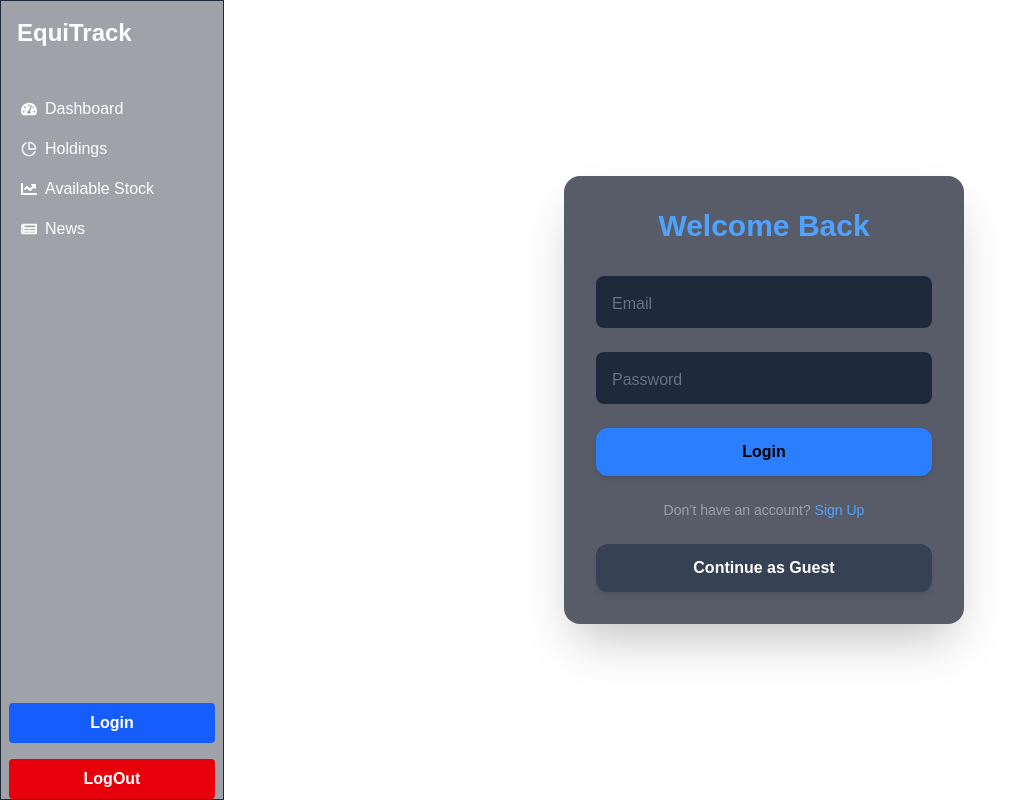
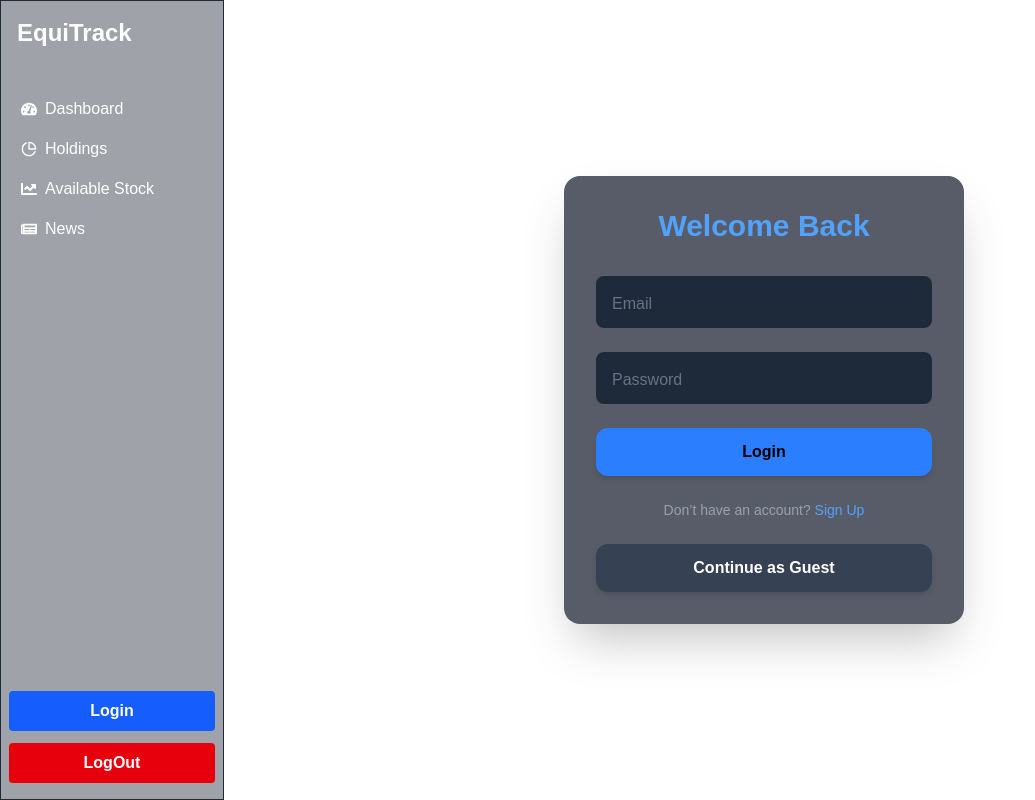
Before and after one commit to SaxenaAarohi/stock-portfolio-tracker, a Next.js app: page /login in a window 1280 px wide. Shown: the whole page, without its empty margins (0-1035 px from the left). Built offline with nearby package versions, Linux system fonts and the light colour scheme; no server answers.

Commit message:
guest added

```diff
--- a/src/Components/Sidebar.tsx
+++ b/src/Components/Sidebar.tsx
@@ -31,7 +31,7 @@ export default function Sidebar() {
       </button>
 
       <div
-        className={`flex flex-col justify-between fixed md:static top-12 left-0 h-screen w-56 md:bg-gray-900/40  bg-black border border-gray-800 text-white
+        className={`flex flex-col justify-between fixed md:static top-12 left-0 h-[92%] md:h-screen w-56 md:bg-gray-900/40  bg-black border border-gray-800 text-white
     transform transition-transform duration-300 z-40
     ${isOpen ? "translate-x-0" : "-translate-x-full"} md:translate-x-0 `}
       >
@@ -85,17 +85,17 @@ export default function Sidebar() {
           </ul>
         </nav>
 
-        <div className="flex flex-col  ">
+        <div className="flex flex-col gap-3 mb-4  ">
           <Link
             href="/login"
-            className="bg-blue-600 mx-2 mt-120 md:mt-70 hover:bg-blue-700  text-center rounded p-2 font-semibold block"
+            className="bg-blue-600 mx-2  hover:bg-blue-700  text-center rounded p-2 font-semibold block"
             onClick={() => setIsOpen(false)}
           >
             Login
           </Link>
 
           <button
-            className="bg-red-600 mx-2 mt-4 hover:bg-red-700  text-center rounded p-2 font-semibold block"
+            className="bg-red-600 mx-2 hover:bg-red-700  text-center rounded p-2 font-semibold block"
             onClick={handleLogout}
           >
             LogOut
--- a/src/app/news/page.tsx
+++ b/src/app/news/page.tsx
@@ -48,8 +48,9 @@ export default function News() {
                       src={item.imageUrl}
                       width={112}
                       height={80}
-                      className="object-cover rounded-sm"
+                      className="object-cover  rounded-sm"
                     />
+
                   )}
 
                   <div className="flex flex-col justify-center">
--- a/src/constants/News.js
+++ b/src/constants/News.js
@@ -20,13 +20,13 @@ export const news = [
   {
     id: 4,
     title: "Global Markets React to Policy Changes",
-    imageUrl: "https://images.unsplash.com/photo-1542224566-7f6b37b2f8a6?auto=format&fit=crop&w=800&q=80",
+      imageUrl: "https://images.unsplash.com/photo-1520607162513-77705c0f0d4a?auto=format&fit=crop&w=800&q=80",
     description: "Stock markets worldwide experience volatility following new international trade agreements and policy shifts. Investors are cautiously optimistic but closely monitoring geopolitical developments that could affect economic stability in the coming months."
   },
   {
     id: 5,
     title: "Healthcare Advances with Telemedicine",
-    imageUrl: "https://images.unsplash.com/photo-1588776814546-2a745f8ddcd5?auto=format&fit=crop&w=800&q=80",
+     imageUrl: "https://images.unsplash.com/photo-1584515933487-779824d29309?auto=format&fit=crop&w=800&q=80",
     description: "Telemedicine has transformed healthcare access, especially in remote areas. New platforms provide virtual consultations, diagnostic services, and even remote surgeries, bridging the gap between patients and providers while reducing costs."
   },
   {
@@ -44,7 +44,7 @@ export const news = [
   {
     id: 8,
     title: "Education Goes Virtual Worldwide",
-    imageUrl: "https://images.unsplash.com/photo-1584697964154-5125c3d4ec9e?auto=format&fit=crop&w=800&q=80",
+     imageUrl: "https://images.unsplash.com/photo-1588072432836-e10032774350?auto=format&fit=crop&w=800&q=80",
     description: "Virtual classrooms and e-learning platforms have seen exponential growth, reshaping how education is delivered. Schools and universities adapt by providing interactive content, real-time feedback, and personalized learning experiences."
   },
   {
@@ -62,7 +62,7 @@ export const news = [
   {
     id: 11,
     title: "Global Food Security Initiatives",
-    imageUrl: "https://images.unsplash.com/photo-1506748686214-e9df14d4d9d0?auto=format&fit=crop&w=800&q=80",
+ imageUrl: "https://images.unsplash.com/photo-1501004318641-b39e6451bec6?auto=format&fit=crop&w=800&q=80",
     description: "International organizations collaborate on programs to enhance agricultural productivity and sustainability. Innovations in farming technology and seed genetics aim to combat hunger and adapt to climate change."
   },
   {
@@ -86,7 +86,7 @@ export const news = [
   {
     id: 15,
     title: "Innovations in Urban Farming",
-    imageUrl: "https://images.unsplash.com/photo-1542224566-7f6b37b2f8a6?auto=format&fit=crop&w=800&q=80",
+    imageUrl: "https://images.unsplash.com/photo-1501004318641-b39e6451bec6?auto=format&fit=crop&w=800&q=80",
     description: "Urban farming projects introduce vertical gardens and hydroponics to increase local food production, reduce carbon footprints, and foster community engagement in cities worldwide."
   },
   {
@@ -113,11 +113,12 @@ export const news = [
     imageUrl: "https://images.unsplash.com/photo-1588776814546-2a745f8ddcd5?auto=format&fit=crop&w=800&q=80",
     description: "Medical robotics advances enable more precise surgeries, improved rehabilitation devices, and remote treatment options, enhancing patient outcomes and healthcare accessibility."
   },
+
   {
     id: 20,
-    title: "Innovations in Clean Water Technology",
-    imageUrl: "https://images.unsplash.com/photo-1506748686214-e9df14d4d9d0?auto=format&fit=crop&w=800&q=80",
-    description: "New filtration and desalination technologies promise to improve access to clean water in drought-prone and underserved regions, addressing one of the world’s most pressing challenges."
+    title: "Artificial Intelligence Ethics Debated",
+    imageUrl: "https://images.unsplash.com/photo-1519389950473-47ba0277781c?auto=format&fit=crop&w=800&q=80",
+    description: "Experts gather to discuss the ethical implications of AI in decision-making, privacy concerns, and potential societal impacts, aiming to establish guidelines for responsible development and deployment."
   },
 
 ];
```
